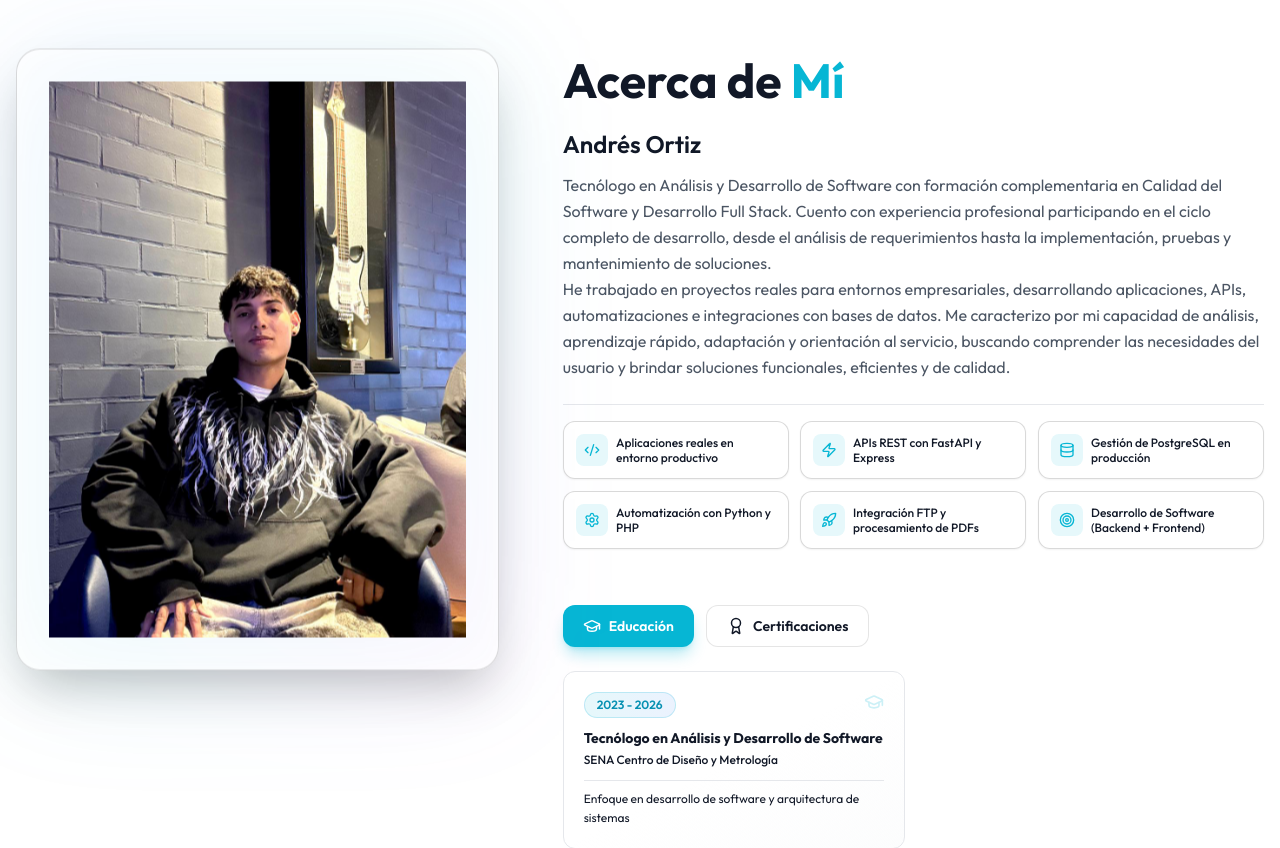
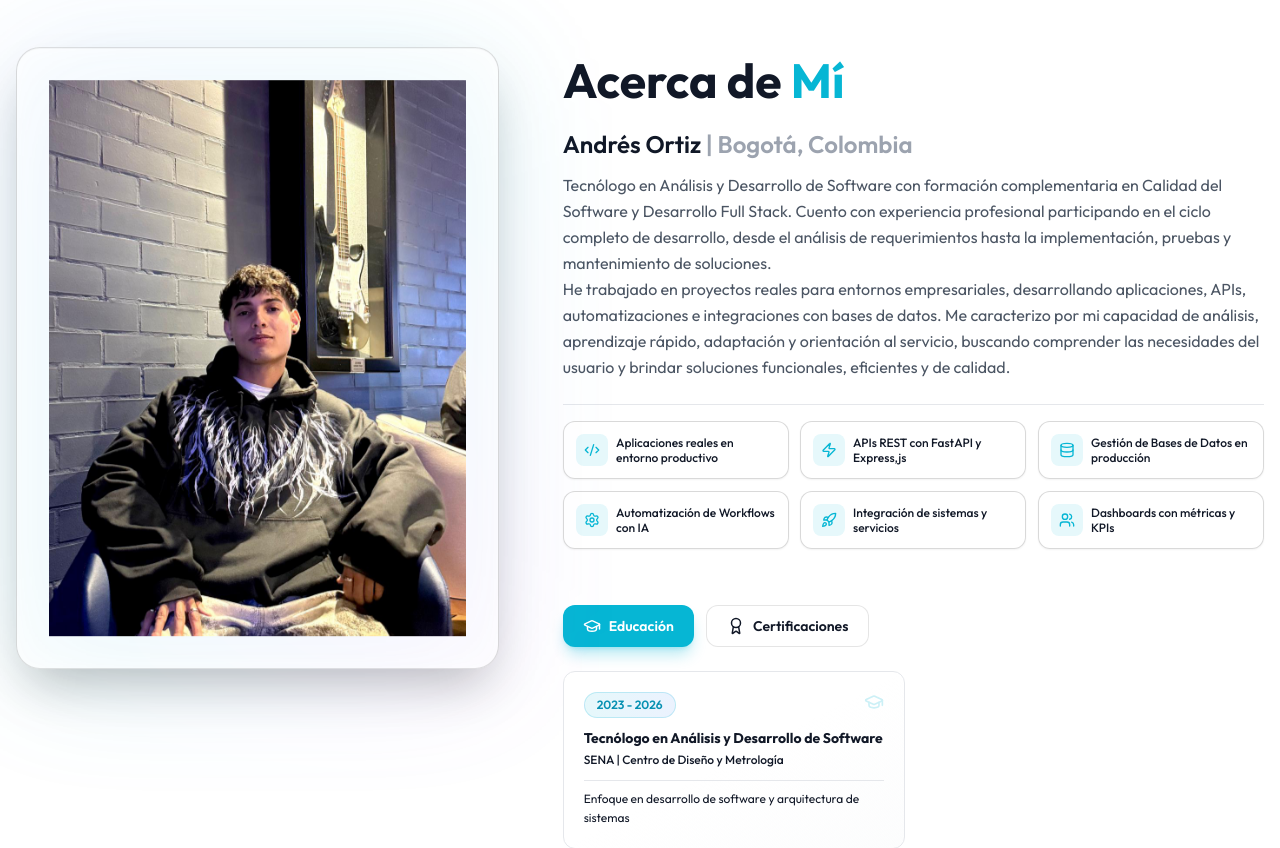
Before and after one commit to AndwSX/Portfolio, a Next.js app: page / in a window 1280 px wide. Shown: the part 840-1688 px from the top of the page. Built offline with nearby package versions, Linux system fonts and the light colour scheme.

Commit message:
about Section Actualizado

```diff
--- a/src/components/layout/Footer.tsx
+++ b/src/components/layout/Footer.tsx
@@ -9,7 +9,7 @@ export default function Footer() {
         <div className="flex flex-col md:flex-row justify-between items-center gap-6">
           <div className="text-center md:text-left">
             <h3 className="text-2xl font-bold font-display mb-2">Andres Ortiz</h3>
-            <p className="text-gray-600 dark:text-gray-400">Desarrollador de Software | Tecnólogo ADSO</p>
+            <p className="text-gray-600 dark:text-gray-400">Software Developer | Tecnólogo en Análisis y Desarrollo de Software</p>
           </div>
 
           <div className="flex gap-4">
--- a/src/components/sections/AboutSection.tsx
+++ b/src/components/sections/AboutSection.tsx
@@ -44,7 +44,7 @@ export default function AboutSection() {
 
               <div className="space-y-6">
                 <div>
-                  <h3 className="text-2xl font-semibold mb-3">Andrés Ortiz</h3>
+                  <h3 className="text-2xl font-semibold mb-3">Andrés Ortiz<span className="text-gray-400 dark:text-gray-600"> | Bogotá, Colombia</span></h3>
                   <p className="text-gray-600 dark:text-gray-400 leading-relaxed">
                     Tecnólogo en Análisis y Desarrollo de Software con formación complementaria en Calidad del Software
                     y Desarrollo Full Stack. Cuento con experiencia profesional participando en el ciclo completo de desarrollo,
--- a/src/components/sections/SkillsSection.tsx
+++ b/src/components/sections/SkillsSection.tsx
@@ -11,7 +11,7 @@ export default function SkillsSection() {
     <section
       ref={targetRef}
       id="skills"
-      className={`min-h-screen flex items-center justify-center px-4 py-80 transition-all duration-700 ${isIntersecting ? 'section-visible' : 'section-hidden'
+      className={`min-h-screen flex items-center justify-center px-4 py-24 transition-all duration-700 ${isIntersecting ? 'section-visible' : 'section-hidden'
         }`}
     >
       <div className="container max-w-7xl mx-auto">
--- a/src/lib/constants.ts
+++ b/src/lib/constants.ts
@@ -30,6 +30,8 @@ import {
   BootstrapIcon,
 } from "@/components/ui/icons/TechIcons";
 
+//Navigation Section
+
 export const NAV_ITEMS: NavItem[] = [
   { id: 'inicio', label: 'Inicio', icon: Home },
   { id: 'acerca', label: 'Acerca', icon: User },
@@ -37,6 +39,8 @@ export const NAV_ITEMS: NavItem[] = [
   { id: 'proyectos', label: 'Proyectos', icon: FolderOpen },
   { id: 'experiencia', label: 'Experiencia', icon: Briefcase },
 ];
+
+//Hero Section
 
 export const HERO_ANIMATED_TEXTS = [
   "const developer = new FullStackDev();",
@@ -49,6 +53,79 @@ export const SOCIAL_LINKS: SocialLink[] = [
   { id: 'linkedin', icon: Linkedin, url: 'https://www.linkedin.com/in/afortizdev/', label: 'LinkedIn' },
   { id: 'github', icon: Github, url: 'https://github.com/AndwSX', label: 'GitHub' },
   { id: 'email', icon: Mail, url: 'mailto:ortiz.andw@gmail.com', label: 'Email' },
+];
+
+//About Section
+
+export const HIGHLIGHTS = [
+  { icon: Code2, title: "Aplicaciones reales en entorno productivo" },
+  { icon: Zap, title: "APIs REST con FastAPI y Express,js" },
+  { icon: Database, title: "Gestión de Bases de Datos en producción" },
+  { icon: Settings, title: "Automatización de Workflows con IA" },
+  { icon: Rocket, title: "Integración de sistemas y servicios" },
+  { icon: Users, title: "Dashboards con métricas y KPIs" },
+];
+
+export const EDUCATION: Education[] = [
+  {
+    degree: "Tecnólogo en Análisis y Desarrollo de Software",
+    institution: "SENA | Centro de Diseño y Metrología",
+    period: "2023 - 2026",
+    description: "Enfoque en desarrollo de software y arquitectura de sistemas",
+    //status: "En formación - Etapa práctica",
+  },
+  // {
+  //   degree: "Ingeniería en Sistemas",
+  //   institution: "Universidad Tecnológica",
+  //   period: "2020 - 2024",
+  //   description: "Enfoque en desarrollo de software y arquitectura de sistemas",
+  // },
+  // {
+  //   degree: "Certificación Backend Development",
+  //   institution: "Platzi / Udemy",
+  //   period: "2023",
+  //   description:
+  //     "Node.js, APIs REST, bases de datos y arquitectura de microservicios",
+  // },
+];
+
+export const CERTIFICATES: Certificate[] = [
+  {
+    title: "Bootcamp Agentes IA: Chatbots Inteligentes",
+    institution: "Udemy",
+    year: "2025",
+    topics: ["IA", "Chatbots", "Python", "AgentsAI"]
+  },
+  {
+    title: "Aplicación de la Calidad del Software",
+    institution: "SENA",
+    year: "2025",
+    topics: ["Testing", "QA", "Buenas Prácticas"]
+  },
+  {
+    title: "Introduction to C#",
+    institution: "SoloLearn",
+    year: "2025",
+    topics: ["C#", ".NET", "POO"]
+  },
+  {
+    title: "Despliegue de Aplicaciones en Docker",
+    institution: "SENA",
+    year: "2025",
+    topics: ["Docker", "Contenedores", "DevOps"]
+  },
+  {
+    title: "Construcción de Bases de Datos con MySQL",
+    institution: "SENA",
+    year: "2024",
+    topics: ["MySQL", "Bases de Datos", "SQL"]
+  },
+  {
+    title: "Variables y Estructuras de Control en Python",
+    institution: "SENA",
+    year: "2024",
+    topics: ["Python", "Programación", "Algoritmos"]
+  },
 ];
 
 export const PROJECTS: Project[] = [
@@ -159,77 +236,8 @@ export const SKILLS = {
   ],
 };
 
-export const HIGHLIGHTS = [
-  { icon: Code2, title: "Aplicaciones reales en entorno productivo" },
-  { icon: Zap, title: "APIs REST con FastAPI y Express" },
-  { icon: Database, title: "Gestión de PostgreSQL en producción" },
-  { icon: Settings, title: "Automatización con Python y PHP" },
-  { icon: Rocket, title: "Integración FTP y procesamiento de PDFs" },
-  { icon: Target, title: "Desarrollo de Software (Backend + Frontend)" },
-  { icon: Users, title: "Dashboards con Chart.js y DataTables" },
-];
 
-export const CERTIFICATES: Certificate[] = [
-  {
-    title: "Construcción de Bases de Datos con MySQL",
-    institution: "SENA",
-    year: "2024",
-    topics: ["MySQL", "Bases de Datos", "SQL"]
-  },
-  {
-    title: "Variables y Estructuras de Control en Python",
-    institution: "SENA",
-    year: "2024",
-    topics: ["Python", "Programación", "Algoritmos"]
-  },
-  {
-    title: "Aplicación de la Calidad del Software",
-    institution: "SENA",
-    year: "2025",
-    topics: ["Testing", "QA", "Buenas Prácticas"]
-  },
-  {
-    title: "Despliegue de Aplicaciones en Docker",
-    institution: "SENA",
-    year: "2025",
-    topics: ["Docker", "Contenedores", "DevOps"]
-  },
-  {
-    title: "Bootcamp Agentes IA: Chatbots Inteligentes",
-    institution: "Udemy",
-    year: "2025",
-    topics: ["IA", "Chatbots", "Python", "AgentsAI"]
-  },
-  {
-    title: "Introduction to C#",
-    institution: "SoloLearn",
-    year: "2025",
-    topics: ["C#", ".NET", "POO"]
-  },
-];
 
-export const EDUCATION: Education[] = [
-  {
-    degree: "Tecnólogo en Análisis y Desarrollo de Software",
-    institution: "SENA Centro de Diseño y Metrología",
-    period: "2023 - 2026",
-    description: "Enfoque en desarrollo de software y arquitectura de sistemas",
-    //status: "En formación - Etapa práctica",
-  },
-  // {
-  //   degree: "Ingeniería en Sistemas",
-  //   institution: "Universidad Tecnológica",
-  //   period: "2020 - 2024",
-  //   description: "Enfoque en desarrollo de software y arquitectura de sistemas",
-  // },
-  // {
-  //   degree: "Certificación Backend Development",
-  //   institution: "Platzi / Udemy",
-  //   period: "2023",
-  //   description:
-  //     "Node.js, APIs REST, bases de datos y arquitectura de microservicios",
-  // },
-];
 
 export const EXPERIENCES: ExperienceItem[] = [
   {
```
